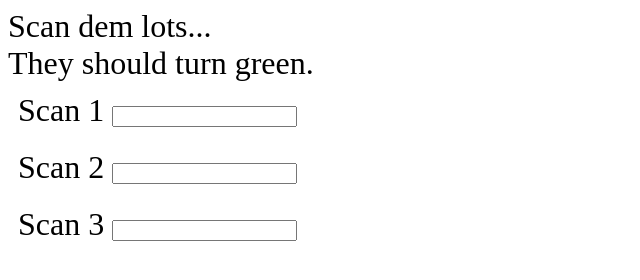
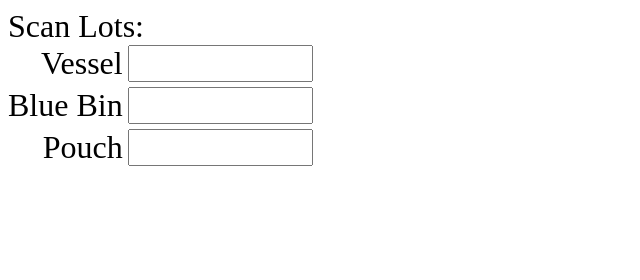
Before and after one commit to LabTech4146/Projects, a plain HTML site: page LotScanner/index.html in a window 1280 px wide. Shown: the whole page, without its empty margins (0-640 px from the left). Drawn offline with Linux system fonts and the light colour scheme.

Commit message:
Using grid layout

```diff
--- a/LotScanner/index.html
+++ b/LotScanner/index.html
@@ -7,22 +7,25 @@
     <link rel="stylesheet" href="styles.css">
 </head>
 <body>
-    <header>Scan dem lots...<br>
-         They should turn green.</header>
+    <div>
+        Scan Lots:
+    </div>
     <form id="form">
-        <div class="field">
-            <label for="scan1">Scan 1</label>
+    <div class="fields">
+
+            <label for="scan1">Vessel</label>
             <input id="scan1" name="scan1" type="text" class="pending">
-        </div>
-        <div class="field">
-            <label for="scan2">Scan 2</label>
+
+
+            <label for="scan2">Blue Bin</label>
             <input id="scan2" name="scan2" type="text" class="pending">
-        </div>
-        <div class="field">
-            <label for="scan3">Scan 3</label>
+
+
+            <label for="scan3">Pouch</label>
             <input id="scan3" name="scan3" type="text" class="pending">
-        </div>
+
     </form>
+    <div>
     <!---<img id="scanmascot" src="../media/felix_onload.png">--->
     <script src="script.js"></script>
 </body>
--- a/LotScanner/script.js
+++ b/LotScanner/script.js
@@ -18,8 +18,12 @@ document.addEventListener("DOMContentLoaded", () => {
 
 function onTabVisible(event){
     if (document.visibilityState == "visible") {
+        scanInputs.forEach((element) => {
+            element.value = "";
+            element.disabled = false;
+            element.setAttribute("class", "")
+        });
         setFocusFirstInput();
-        scanInputs.forEach((element) =>element.value = "");
     };
 };
 function isAllEqual(event){
--- a/LotScanner/styles.css
+++ b/LotScanner/styles.css
@@ -22,6 +22,11 @@ input.red {
     opacity: 1.0;
     pointer-events: all;
 }
-div.field{
-    padding: 10px;
+div.fields{
+    display: grid;
+    grid-template-columns: max-content max-content;
+    grid-gap: 5px;
 }
+div.fields label{
+    text-align: right;
+}
```
